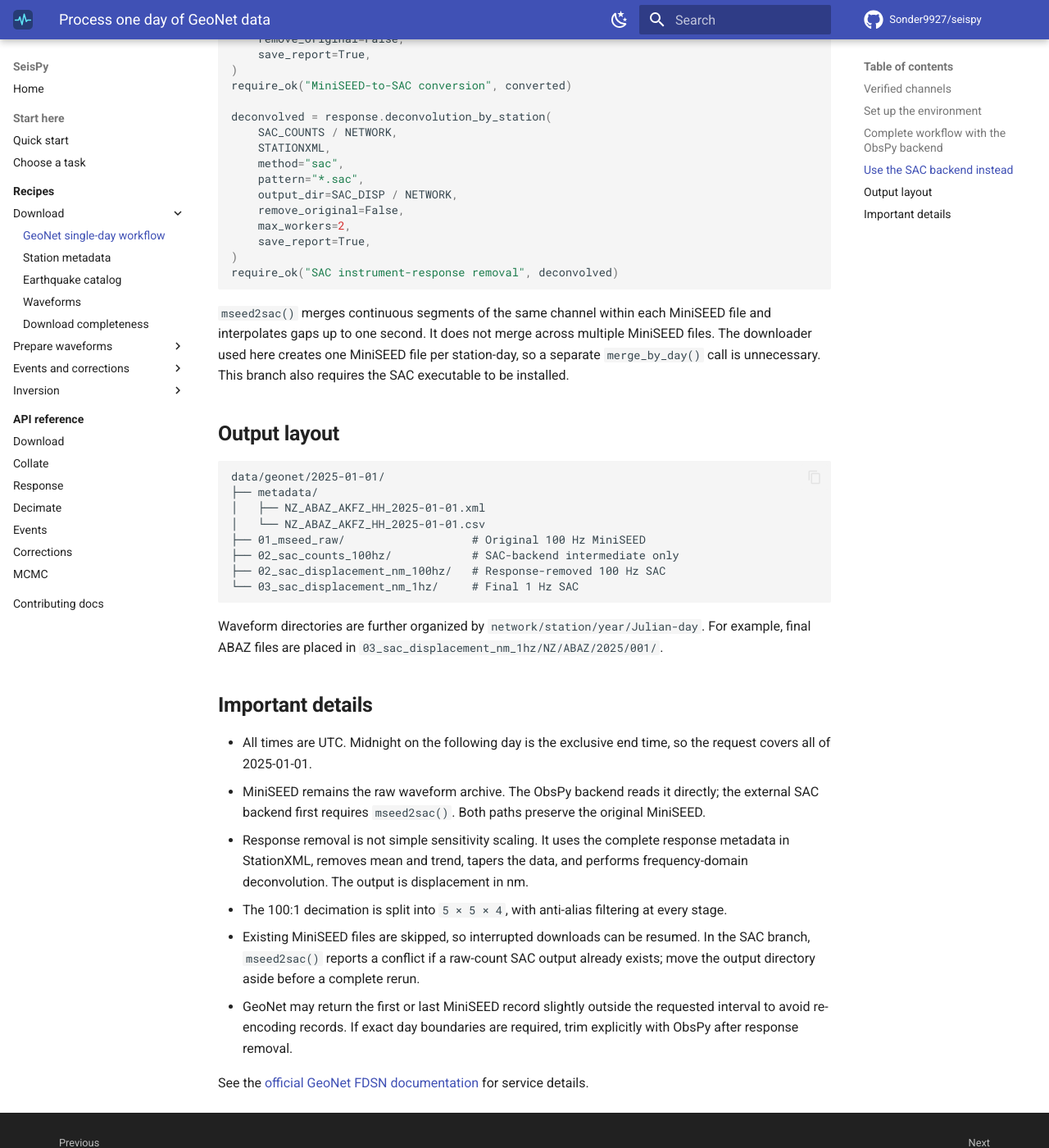
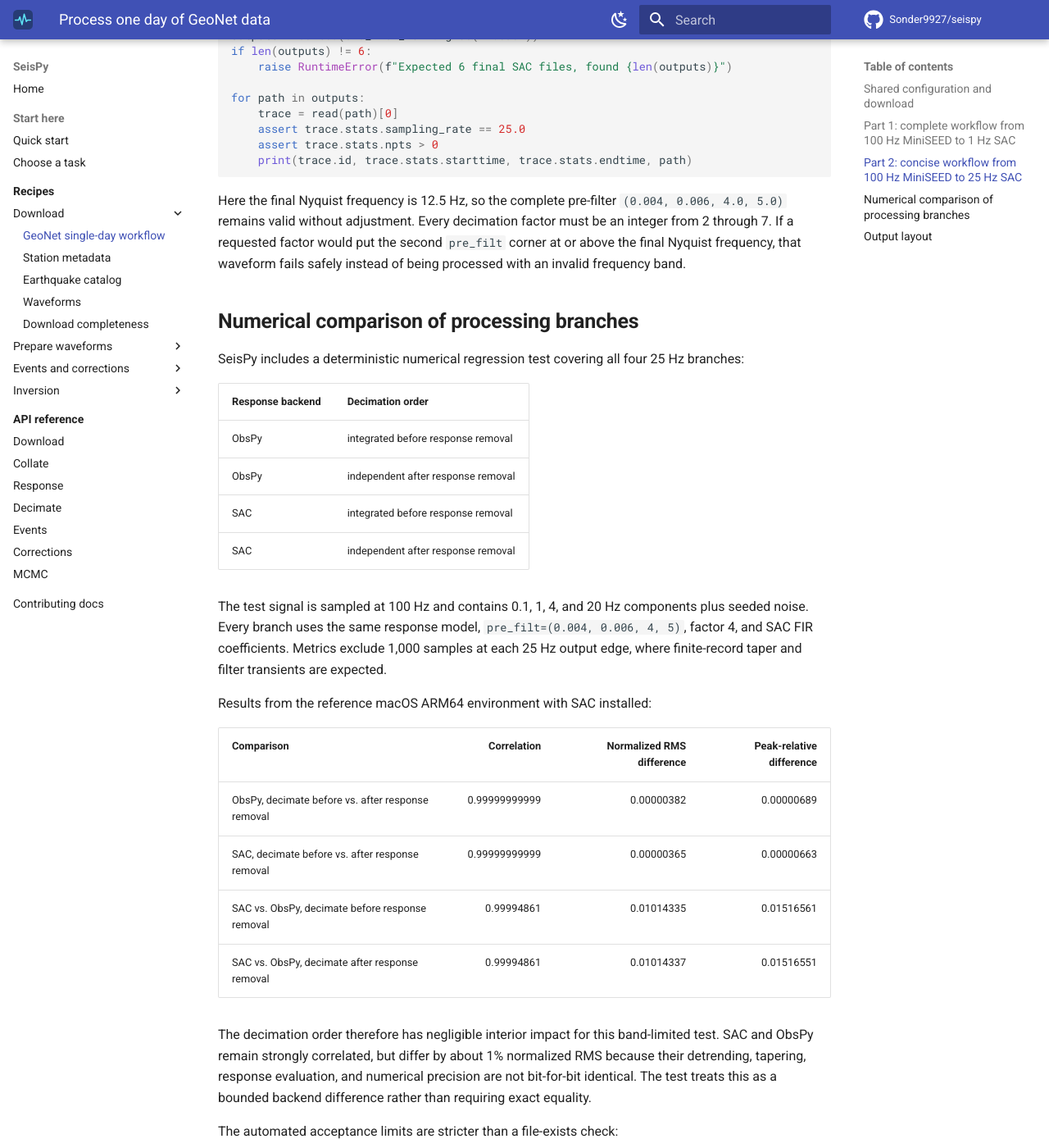
Before and after one commit to Sonder9927/seispy, an MkDocs documentation site: the page built from docs/recipes/geonet-one-day-workflow.md, in a window 1280 px wide and 1400 px high, scrolled down 4010 px. Shown: the whole window at 82% size. Built offline with MkDocs 1.6.1 and Material for MkDocs 9.7.7, drawn with Linux system fonts in a browser that asks for light colours; comment, search, counter and statistics services are not loaded; some of the changed text lies outside the part shown.

Commit message:
refactor: harden response processing backends

````diff
--- a/docs/recipes/geonet-one-day-workflow.md
+++ b/docs/recipes/geonet-one-day-workflow.md
@@ -1,66 +1,43 @@
 ---
 title: Process one day of GeoNet data
-description: Download 100 Hz ABAZ and AKFZ waveforms, remove responses, and decimate to 1 Hz SAC.
+description: Process 100 Hz GeoNet MiniSEED into response-removed 1 Hz or 25 Hz SAC.
 ---
 
-# Process one day of GeoNet data: 100 Hz MiniSEED to 1 Hz SAC
+# Process one day of GeoNet data
 
-This recipe downloads public GeoNet data from **2025-01-01 00:00:00 to
-2025-01-02 00:00:00 UTC**. It selects only the `HH?` channels at `NZ.ABAZ`
+This recipe uses public GeoNet data from **2025-01-01 00:00:00 to
+2025-01-02 00:00:00 UTC**. It selects the 100 Hz `HH?` channels at `NZ.ABAZ`
 and `NZ.AKFZ`.
 
-```text
-GeoNet FDSN
-  ├─ response-level StationXML
-  └─ 100 Hz HH? MiniSEED
-           ├─ ObsPy: read directly and remove response (recommended)
-           └─ SAC: mseed2sac → raw-count SAC → remove response
-                         │
-                         ▼
-       100 Hz displacement SAC (nm)
-           ↓ filtered decimation by 5 × 5 × 4
-         1 Hz displacement SAC (nm)
-```
+It presents two workflows:
 
-Each stage preserves its input files.
+1. **Complete workflow:** download → MiniSEED to SAC → remove response →
+   resample, producing response-removed 1 Hz SAC.
+2. **Concise workflow:** download → remove response with the ObsPy backend and
+   integrated decimation, producing response-removed 25 Hz SAC directly from
+   MiniSEED.
 
-## Verified channels
+Both workflows preserve the downloaded MiniSEED files.
 
-The GeoNet station service reports these channels for the requested day:
+## Shared configuration and download
 
-| Station | Location | 100 Hz channels | Horizontal components |
-| --- | --- | --- | --- |
-| `ABAZ` | `12` | `HH1`, `HH2`, `HHZ` | Numbered by sensor orientation |
-| `AKFZ` | `10` | `HHE`, `HHN`, `HHZ` | Named east and north |
-
-Use `channel="HH?"` instead of hard-coding `HHE,HHN,HHZ`, because the two
-stations use different horizontal-component names. FDSN codes are
-case-sensitive, so the example uses the uppercase station codes returned by
-GeoNet.
-
-## Set up the environment
-
-Install the project and its dependencies from the repository root:
+Install the project from the repository root:
 
 ```bash
 uv sync
 ```
 
-GeoNet officially supports ObsPy's `GEONET` client alias. This recipe uses the
-explicit HTTPS URL so the data source remains visible.
-
-## Complete workflow with the ObsPy backend
-
-The ObsPy backend is recommended because it reads MiniSEED directly. Save the
-following as `geonet_2025_01_01.py`, then run
-`uv run python geonet_2025_01_01.py` from the repository root.
+Save the following configuration in a Python script. GeoNet uses numbered
+horizontal channels at `ABAZ` (`HH1`, `HH2`) and named horizontal channels at
+`AKFZ` (`HHE`, `HHN`), so use `channel="HH?"` rather than listing component
+names explicitly.
 
 ```python
 from pathlib import Path
 
-from obspy import read, read_inventory
+from obspy import read
 
-from seispy import decimate_files, download, response
+from seispy import collate, decimate_files, download, response
 
 
 GEONET = "https://service.geonet.org.nz"
@@ -73,12 +50,10 @@ END = "2025-01-02T00:00:00"  # FDSN end times are exclusive.
 ROOT = Path("data/geonet/2025-01-01")
 STATIONXML = ROOT / "metadata" / "NZ_ABAZ_AKFZ_HH_2025-01-01.xml"
 MSEED = ROOT / "01_mseed_raw"
-SAC_DISP = ROOT / "02_sac_displacement_nm_100hz"
-SAC_1HZ = ROOT / "03_sac_displacement_nm_1hz"
 
 
 def require_ok(stage, summary):
-    """Stop on partial failure and point to the saved diagnostic report."""
+    """Stop on partial failure and point to the diagnostic report."""
     if not summary.ok:
         raise RuntimeError(
             f"{stage} did not complete successfully; "
@@ -86,8 +61,6 @@ def require_ok(stage, summary):
         )
 
 
-# 1. Download response-level StationXML first. A matching CSV summary is also
-# written for convenient inspection.
 inventory = download.download_inventory(
     STATIONXML,
     client=GEONET,
@@ -100,16 +73,14 @@ inventory = download.download_inventory(
     level="response",
 )
 
-# Verify the actual metadata instead of assuming every HH? channel is 100 Hz.
-channels = [cha for net in inventory for sta in net for cha in sta]
+# Verify that every selected channel is 100 Hz before choosing factors.
+channels = [channel for net in inventory for sta in net for channel in sta]
 if len(channels) != 6:
     raise RuntimeError(f"Expected 6 active channels, found {len(channels)}")
-if any(float(cha.sample_rate) != 100.0 for cha in channels):
-    rates = sorted({float(cha.sample_rate) for cha in channels})
-    raise RuntimeError(f"HH? includes channels that are not 100 Hz: {rates}")
+rates = sorted({float(channel.sample_rate) for channel in channels})
+if rates != [100.0]:
+    raise RuntimeError(f"Expected only 100 Hz channels, found {rates}")
 
-# 2. Download one day of MiniSEED per station. Passing the inventory avoids a
-# second station-service request and restricts requests to active channels.
 waveforms = download.download_waveforms(
     MSEED,
     client=GEONET,
@@ -128,42 +99,70 @@ waveforms = download.download_waveforms(
     save_report=True,
 )
 require_ok("MiniSEED download", waveforms)
+```
 
-# 3. Read MiniSEED directly with ObsPy and write one response-removed SAC file
-# per channel. Continuous segments are merged, and gaps up to one second are
-# interpolated. The default pre_filt=(0.004, 0.006, 4.0, 5.0) Hz is suitable
-# for these day-long records. SeisPy writes displacement in nanometres.
+## Part 1: complete workflow from 100 Hz MiniSEED to 1 Hz SAC
+
+This version keeps conversion, response removal, and resampling as separate
+stages. The intermediate SAC files make each transformation easy to inspect.
+
+```text
+100 Hz MiniSEED
+    ↓ mseed2sac
+100 Hz raw-count SAC
+    ↓ deconvolution
+100 Hz displacement SAC (nm)
+    ↓ decimate 5 × 5 × 4
+1 Hz displacement SAC (nm)
+```
+
+Append the following code to the shared download script:
+
+```python
+SAC_COUNTS_100HZ = ROOT / "02_sac_counts_100hz"
+SAC_DISP_100HZ = ROOT / "03_sac_displacement_nm_100hz"
+SAC_DISP_1HZ = ROOT / "04_sac_displacement_nm_1hz"
+
+# 1. Convert the downloaded MiniSEED files to raw-count SAC.
+converted = collate.mseed2sac(
+    MSEED,
+    SAC_COUNTS_100HZ,
+    pattern="*.mseed",
+    max_workers=2,
+    remove_original=False,
+    save_report=True,
+)
+require_ok("MiniSEED-to-SAC conversion", converted)
+
+# 2. Remove the response without changing the 100 Hz sampling rate.
 deconvolved = response.deconvolution_by_station(
-    MSEED / NETWORK,  # Its immediate children must be station directories.
+    SAC_COUNTS_100HZ / NETWORK,
     STATIONXML,
-    method="obspy",
-    pattern="*.mseed",
-    output_dir=SAC_DISP / NETWORK,
+    backend="obspy",
+    pattern="*.sac",
+    output_dir=SAC_DISP_100HZ / NETWORK,
+    remove_original=False,
+    max_workers=2,
+    pre_filt=[0.004, 0.006, 4, 5],
+    save_report=True,
+)
+require_ok("Instrument-response removal", deconvolved)
+
+# 3. Resample from 100 Hz to 1 Hz in SAC-compatible stages.
+resampled = decimate_files(
+    SAC_DISP_100HZ / NETWORK,
+    factors=[5, 5, 4],
+    backend="scipy",
+    pattern="*.sac",
+    output_dir=SAC_DISP_1HZ / NETWORK,
     remove_original=False,
     max_workers=2,
     save_report=True,
 )
-require_ok("Instrument-response removal", deconvolved)
+require_ok("Resampling to 1 Hz", resampled)
 
-# 4. Decimate from 100 Hz to 1 Hz. The SciPy backend applies the same
-# zero-phase FIR anti-alias filters as SAC in three stages: 5 × 5 × 4.
-decimated = decimate_files(
-    SAC_DISP / NETWORK,
-    factors=[5, 5, 4],
-    method="scipy",
-    pattern="*.sac",
-    output_dir=SAC_1HZ / NETWORK,
-    remove_original=False,
-    max_workers=2,
-    save_report=True,
-)
-require_ok("Decimation to 1 Hz", decimated)
-
-# 5. Validate the metadata and every final waveform.
-saved_inventory = read_inventory(STATIONXML)
-assert {sta.code for net in saved_inventory for sta in net} == set(STATIONS)
-
-outputs = sorted(SAC_1HZ.rglob("*.sac"))
+# 4. Validate every final waveform.
+outputs = sorted(SAC_DISP_1HZ.rglob("*.sac"))
 if len(outputs) != 6:
     raise RuntimeError(f"Expected 6 final SAC files, found {len(outputs)}")
 
@@ -174,90 +173,125 @@ for path in outputs:
     assert trace.stats.channel.startswith("HH")
     assert trace.stats.sampling_rate == 1.0
     assert trace.stats.npts > 0
-    assert trace.data.size and not (trace.data == trace.data[0]).all()
     print(trace.id, trace.stats.starttime, trace.stats.endtime, path)
 ```
 
-## Use the SAC backend instead
+The SciPy decimation backend uses SAC FIR coefficients but does not start the
+SAC executable. Set `SACAUX` or `SACHOME` if SAC is not installed under
+`/usr/local/sac`.
 
-The external SAC program cannot read MiniSEED directly. This branch therefore
-needs `mseed2sac()` before response removal. Add the following import and
-raw-count directory to the complete script:
+## Part 2: concise workflow from 100 Hz MiniSEED to 25 Hz SAC
+
+The ObsPy response-removal backend can read MiniSEED directly. Supplying
+`decimate_factors=4` makes it detrend and taper each trace, apply the
+SAC-compatible anti-alias filter, decimate from 100 Hz to 25 Hz, and then remove
+the instrument response. No raw-count SAC intermediate is needed.
+
+Append this code to the shared download script instead of Part 1:
 
 ```python
-from seispy import collate
+SAC_DISP_25HZ = ROOT / "02_sac_displacement_nm_25hz"
 
-SAC_COUNTS = ROOT / "02_sac_counts_100hz"
+deconvolved = response.deconvolution_by_station(
+    MSEED / NETWORK,
+    STATIONXML,
+    backend="obspy",
+    pattern="*.mseed",
+    output_dir=SAC_DISP_25HZ / NETWORK,
+    remove_original=False,
+    max_workers=2,
+    decimate_factors=4,
+    pre_filt=[0.004, 0.006, 4, 5],
+    save_report=True,
+)
+require_ok("25 Hz response removal", deconvolved)
+
+outputs = sorted(SAC_DISP_25HZ.rglob("*.sac"))
+if len(outputs) != 6:
+    raise RuntimeError(f"Expected 6 final SAC files, found {len(outputs)}")
+
+for path in outputs:
+    trace = read(path)[0]
+    assert trace.stats.sampling_rate == 25.0
+    assert trace.stats.npts > 0
+    print(trace.id, trace.stats.starttime, trace.stats.endtime, path)
 ```
 
-Replace the ObsPy response-removal step with these two calls. The download,
-decimation, and final validation steps remain unchanged.
+Here the final Nyquist frequency is 12.5 Hz, so the complete pre-filter
+`(0.004, 0.006, 4.0, 5.0)` remains valid without adjustment. Every decimation
+factor must be an integer from 2 through 7. If a requested factor would put the
+second `pre_filt` corner at or above the final Nyquist frequency, that waveform
+fails safely instead of being processed with an invalid frequency band.
 
-```python
-converted = collate.mseed2sac(
-    MSEED,
-    SAC_COUNTS,
-    pattern="*.mseed",
-    max_workers=2,
-    remove_original=False,
-    save_report=True,
-)
-require_ok("MiniSEED-to-SAC conversion", converted)
+## Numerical comparison of processing branches
 
-deconvolved = response.deconvolution_by_station(
-    SAC_COUNTS / NETWORK,
-    STATIONXML,
-    method="sac",
-    pattern="*.sac",
-    output_dir=SAC_DISP / NETWORK,
-    remove_original=False,
-    max_workers=2,
-    save_report=True,
-)
-require_ok("SAC instrument-response removal", deconvolved)
-```
+SeisPy includes a deterministic numerical regression test covering all four
+25 Hz branches:
 
-`mseed2sac()` merges continuous segments of the same channel within each
-MiniSEED file and interpolates gaps up to one second. It does not merge across
-multiple MiniSEED files. The downloader used here creates one MiniSEED file per
-station-day, so a separate `merge_by_day()` call is unnecessary. This branch
-also requires the SAC executable to be installed.
+| Response backend | Decimation order |
+| --- | --- |
+| ObsPy | integrated before response removal |
+| ObsPy | independent after response removal |
+| SAC | integrated before response removal |
+| SAC | independent after response removal |
+
+The test signal is sampled at 100 Hz and contains 0.1, 1, 4, and 20 Hz
+components plus seeded noise. Every branch uses the same response model,
+`pre_filt=(0.004, 0.006, 4, 5)`, factor 4, and SAC FIR coefficients. Metrics
+exclude 1,000 samples at each 25 Hz output edge, where finite-record taper and
+filter transients are expected.
+
+Results from the reference macOS ARM64 environment with SAC installed:
+
+| Comparison | Correlation | Normalized RMS difference | Peak-relative difference |
+| --- | ---: | ---: | ---: |
+| ObsPy, decimate before vs. after response removal | 0.99999999999 | 0.00000382 | 0.00000689 |
+| SAC, decimate before vs. after response removal | 0.99999999999 | 0.00000365 | 0.00000663 |
+| SAC vs. ObsPy, decimate before response removal | 0.99994861 | 0.01014335 | 0.01516561 |
+| SAC vs. ObsPy, decimate after response removal | 0.99994861 | 0.01014337 | 0.01516551 |
+
+The decimation order therefore has negligible interior impact for this
+band-limited test. SAC and ObsPy remain strongly correlated, but differ by
+about 1% normalized RMS because their detrending, tapering, response evaluation,
+and numerical precision are not bit-for-bit identical. The test treats this as
+a bounded backend difference rather than requiring exact equality.
+
+The automated acceptance limits are stricter than a file-exists check:
+
+- every branch must produce finite 25 Hz data with exactly 30,000 samples;
+- before-versus-after comparisons must have correlation above `0.999999` and
+  normalized RMS difference below `1e-5`;
+- SAC-versus-ObsPy comparisons must have correlation above `0.999` and
+  normalized RMS difference below `0.02`.
+
+The cross-backend test is marked as an integration test and skips only when the
+SAC executable or its FIR coefficient files are unavailable. Unit tests still
+verify factor validation, Nyquist rejection, command order, failure isolation,
+source preservation, and output-header validation without SAC.
 
 ## Output layout
+
+The two alternatives produce separate, inspectable directory trees:
 
 ```text
 data/geonet/2025-01-01/
 ├── metadata/
 │   ├── NZ_ABAZ_AKFZ_HH_2025-01-01.xml
 │   └── NZ_ABAZ_AKFZ_HH_2025-01-01.csv
-├── 01_mseed_raw/                   # Original 100 Hz MiniSEED
-├── 02_sac_counts_100hz/            # SAC-backend intermediate only
-├── 02_sac_displacement_nm_100hz/   # Response-removed 100 Hz SAC
-└── 03_sac_displacement_nm_1hz/     # Final 1 Hz SAC
+├── 01_mseed_raw/
+├── 02_sac_counts_100hz/             # Part 1
+├── 03_sac_displacement_nm_100hz/    # Part 1
+├── 04_sac_displacement_nm_1hz/      # Part 1 final output
+└── 02_sac_displacement_nm_25hz/     # Part 2 final output
 ```
 
-Waveform directories are further organized by
-`network/station/year/Julian-day`. For example, final ABAZ files are placed in
-`03_sac_displacement_nm_1hz/NZ/ABAZ/2025/001/`.
+Waveform directories are organized by
+`network/station/year/Julian-day`. Existing MiniSEED files are skipped, so the
+download step can safely resume an interrupted archive.
 
-## Important details
-
-- All times are UTC. Midnight on the following day is the exclusive end time,
-  so the request covers all of 2025-01-01.
-- MiniSEED remains the raw waveform archive. The ObsPy backend reads it
-  directly; the external SAC backend first requires `mseed2sac()`. Both paths
-  preserve the original MiniSEED.
-- Response removal is not simple sensitivity scaling. It uses the complete
-  response metadata in StationXML, removes mean and trend, tapers the data, and
-  performs frequency-domain deconvolution. The output is displacement in nm.
-- The 100:1 decimation is split into `5 × 5 × 4`, with anti-alias filtering at
-  every stage.
-- Existing MiniSEED files are skipped, so interrupted downloads can be resumed.
-  In the SAC branch, `mseed2sac()` reports a conflict if a raw-count SAC output
-  already exists; move the output directory aside before a complete rerun.
-- GeoNet may return the first or last MiniSEED record slightly outside the
-  requested interval to avoid re-encoding records. If exact day boundaries are
-  required, trim explicitly with ObsPy after response removal.
+All times are UTC. GeoNet may return a first or last MiniSEED record slightly
+outside the requested interval to avoid re-encoding records. Trim explicitly
+with ObsPy if exact day boundaries are required.
 
 See the [official GeoNet FDSN documentation](https://www.geonet.org.nz/data/access/FDSN)
 for service details.
````
Also changed, not shown: docs/recipes/decimate.md (+2 -2 lines), docs/recipes/remove-response.md (+13 -3 lines), 6 other files.
